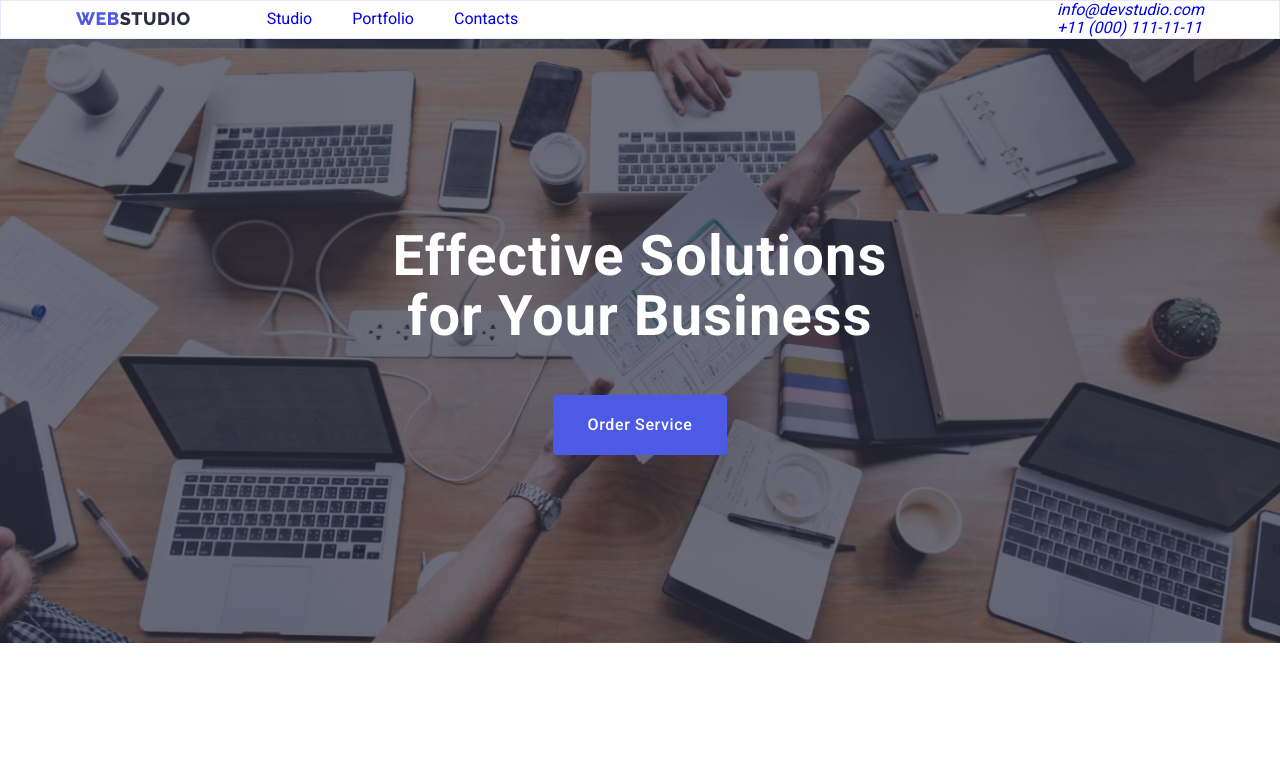
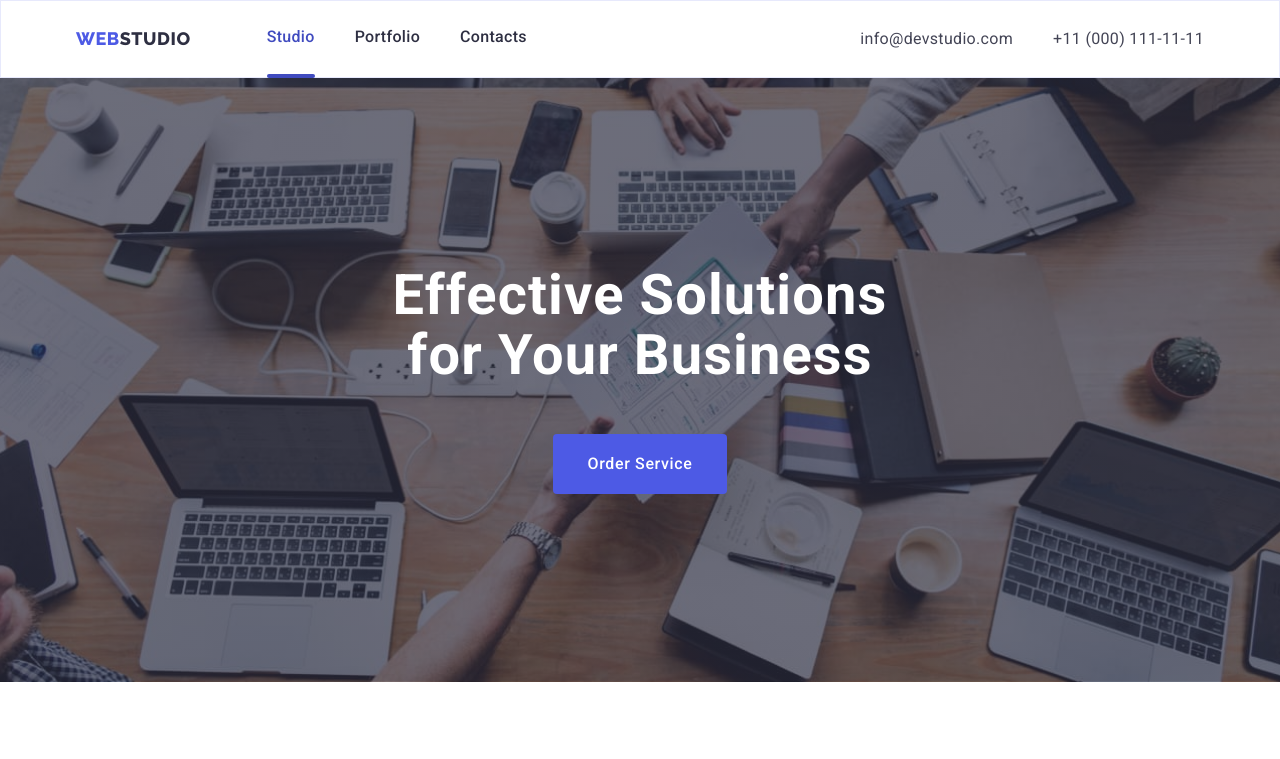
Before and after one commit to VasylievYurii/goit-markup-hw-07, a plain HTML site: page index.html in a window 1280 px wide. Shown: the top 759 px of the page. Drawn offline with nearby package versions, Linux system fonts and the light colour scheme.

Commit message:
Update styles.css

```diff
--- a/css/styles.css
+++ b/css/styles.css
@@ -98,6 +98,55 @@ box-shadow: 0px 2px 1px rgba(46, 47, 66, 0.08), 0px 1px 1px rgba(46, 47, 66, 0.1
   clip: rect(0 0 0 0);
   clip-path: inset(50%);
   margin: -1px;
+}
+
+.nav {
+  position: relative;
+  display: block;
+  padding-top: 24px;
+  padding-bottom: 22px;
+  color: var(--dark-color);
+  font-weight: 500;
+  font-size: 16px;
+  line-height: 1.5;
+  letter-spacing: 0.02em;
+  transition: color 250ms var(--timing-function);
+}
+.current::after {
+  position: absolute;
+  bottom: -1px;
+  left: 0px;
+  display: block;
+  width: 100%;
+  height: 4px;
+  background-color: var(--pressed-state);
+  border-radius: 2px;
+  content: '';
+}
+.nav:focus,
+.nav:hover,
+.auth-nav .link:focus,
+.auth-nav .link:hover,
+.current {
+  color: var(--pressed-state);
+}
+.auth-nav {
+  margin-left: auto;
+  color: var(--body-text);
+  font-size: 16px;
+  font-style: normal;
+  line-height: 1.5;
+  letter-spacing: 0.02em;
+}
+.auth-nav .list {
+  display: flex;
+  flex-direction: column;
+  gap: 6px;
+}
+.auth-nav .link {
+  color: inherit;
+  font-family: inherit;
+  transition: color 250ms var(--timing-function);
 }
 
 /*_________________________________________________________ */
```
